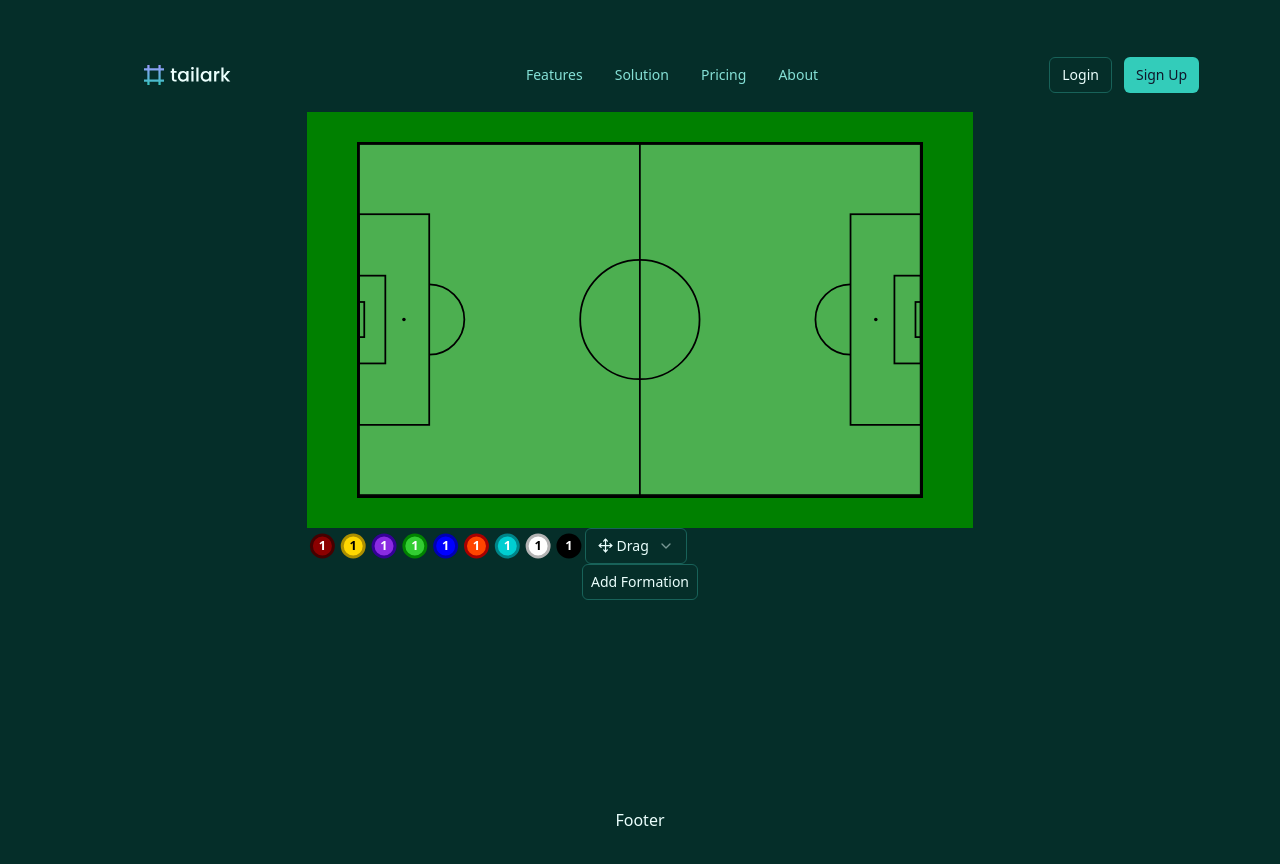
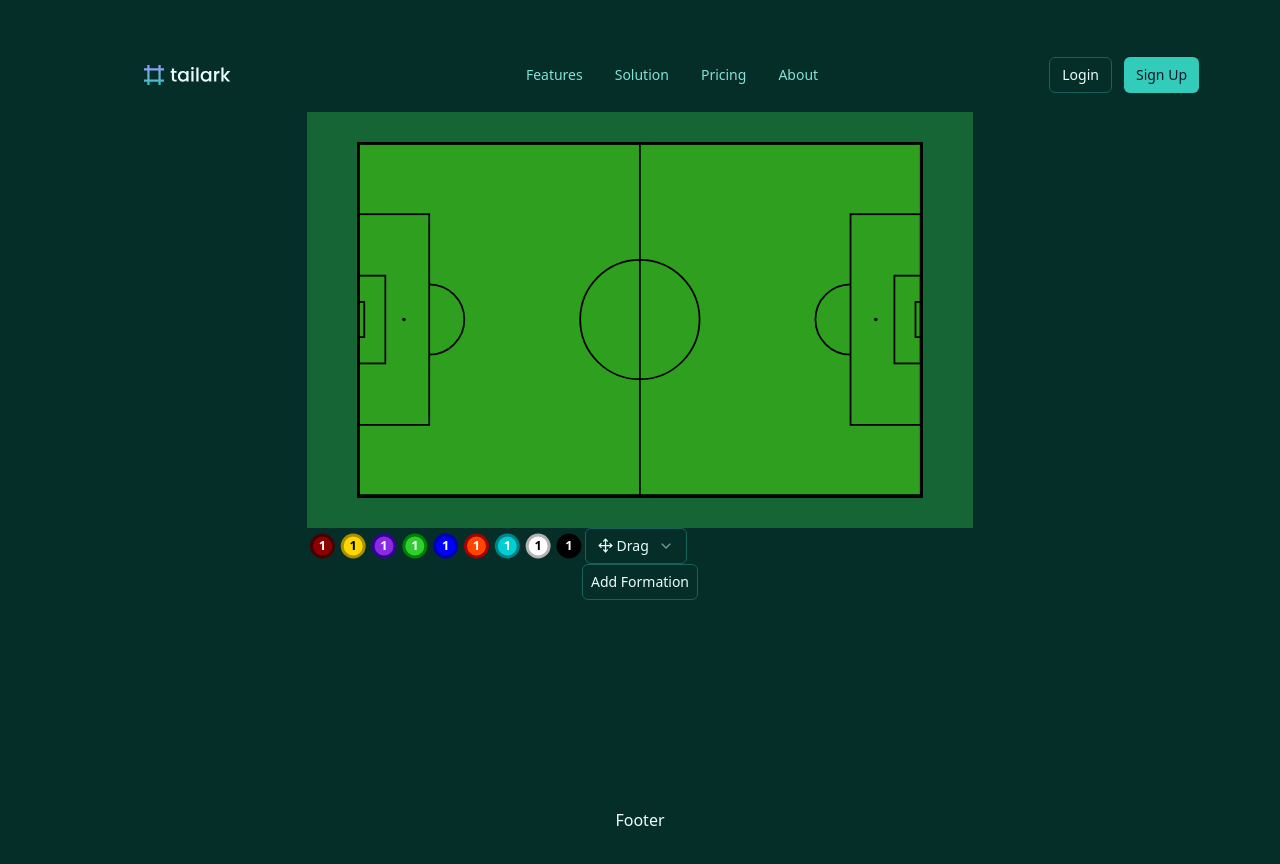
Before and after one commit to Ankitchawla3123/Ultimate-tactics, a React (Vite) app: page / in a window 1280 px wide. Built offline with nearby package versions, Linux system fonts and the light colour scheme.

Commit message:
player name added

```diff
--- a/src/components/board/Board.jsx
+++ b/src/components/board/Board.jsx
@@ -21,7 +21,6 @@ function Board() {
     width: "52vw",
     height: "auto",
     position: "relative",
-    backgroundColor: "green",
     aspectRatio: "16/10",
   };
   return (
@@ -30,7 +29,7 @@ function Board() {
         <div
           ref={ref}
           style={boardStyle}
-          className=" flex justify-center items-center"
+          className=" flex justify-center items-center bg-green-800"
         >
           <div className=" relative  w-85per  z-10 border-2 border-black">
             <FootballField horizontal={true} />
--- a/src/components/board/Field.jsx
+++ b/src/components/board/Field.jsx
@@ -24,7 +24,7 @@ function FootballField({ horizontal = false }) {
             y="0"
             width="1600"
             height="1000"
-            fill="#4CAF50"
+            fill="#2F9F20"
             stroke="#000"
             strokeWidth="5"
           />
--- a/src/components/board/Player.jsx
+++ b/src/components/board/Player.jsx
@@ -60,6 +60,18 @@ function Player({
         >
           {player.number}
         </text>
+        <text
+          className="font-bold select-none"
+          x={`${player.x}%`}
+          y={`${player.y }%`}
+          textAnchor="middle"
+          dominantBaseline="middle"
+          fill="#242124"
+          fontSize={`${fontSizeVW}vw`}
+          dy={"-4.3%"}
+        >
+          {player.name}
+        </text>
       </g>
     </ItemsContextMenu>
   );
```
